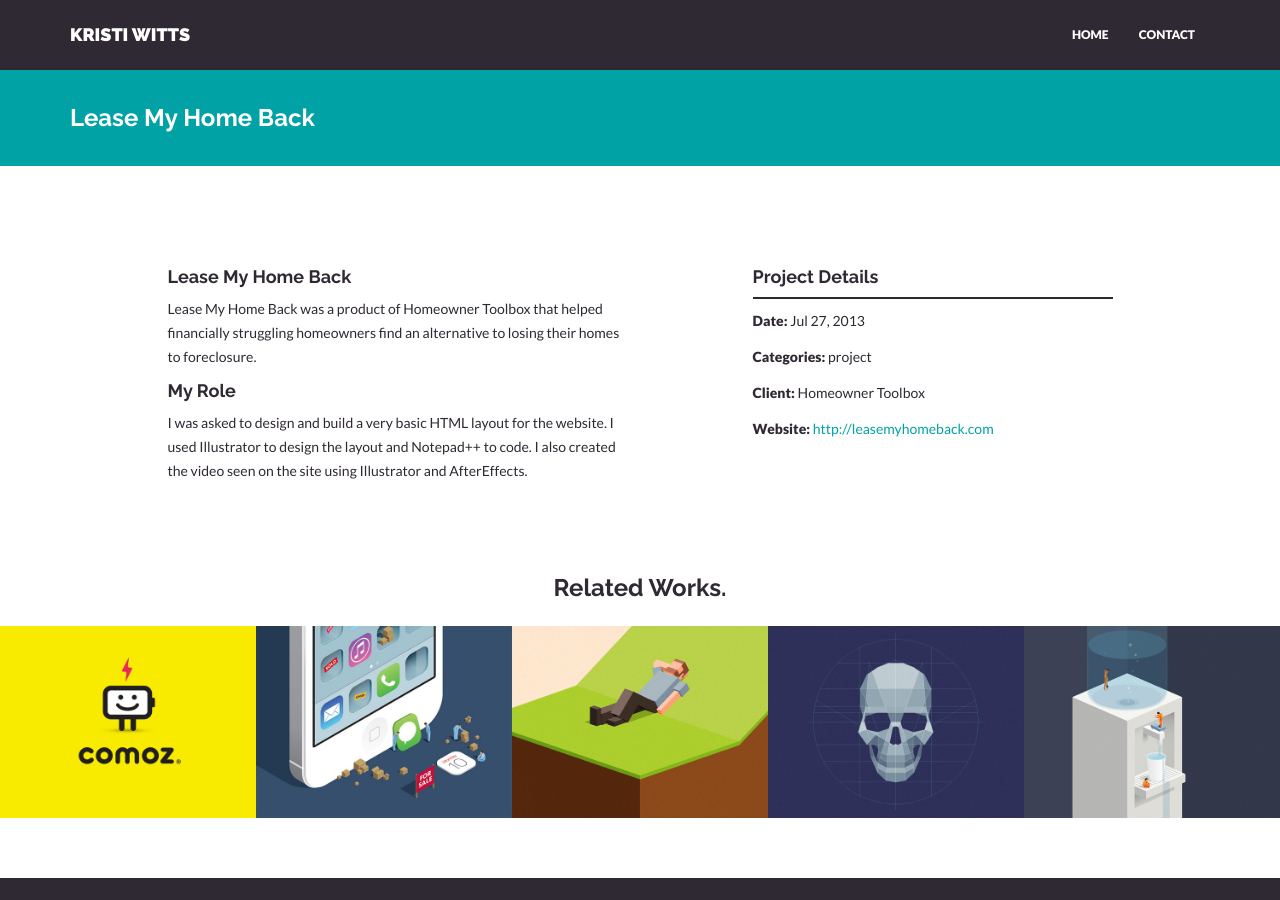
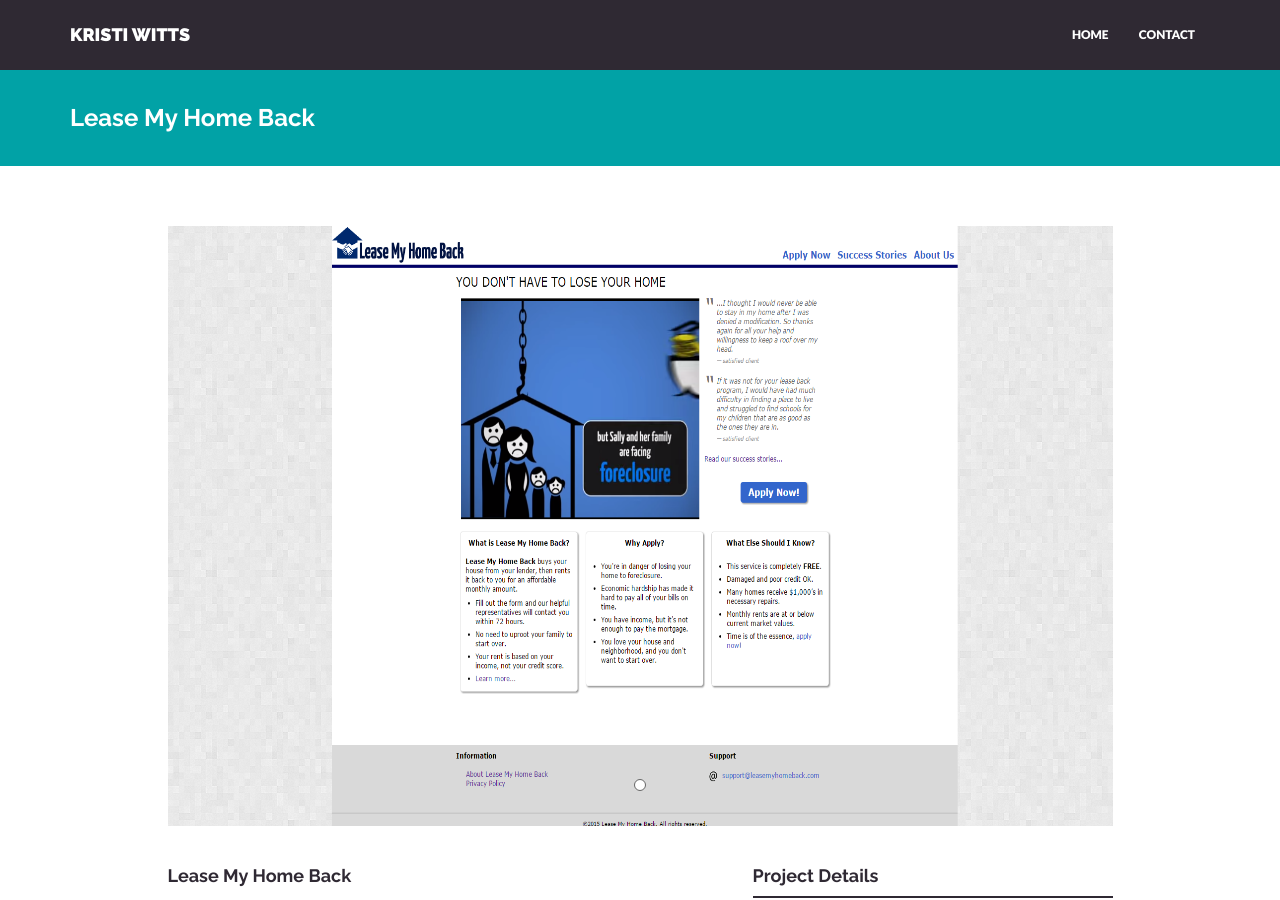
Before and after one commit to kwitts/kwitts.github.io, a Jekyll site: the page built from _posts/project/2013-07-27-lease-my-home-back.markdown, in a window 1280 px wide and 900 px high. Built offline with Jekyll 4.4.1, drawn with Linux system fonts in a browser that asks for light colours; nearby versions of some CDN libraries.

Commit message:
portfolio fixes

```diff
--- a/_layouts/project.html
+++ b/_layouts/project.html
@@ -20,7 +20,6 @@
             <h4>Project Details</h4>
             <div class="hline"></div>
             <p><b>Date:</b> {{ page.date | date: "%b %-d, %Y" }}</p>
-            <p><b>Categories:</b> {{ page.categories }}</p>
             <p><b>Client:</b> {{ page.client }}</p>
             <p><b>Website:</b> <a href="{{ page.website }}">{{ page.website }}</a></p>
         </div>
--- a/_posts/project/2013-07-27-lease-my-home-back.markdown
+++ b/_posts/project/2013-07-27-lease-my-home-back.markdown
@@ -8,6 +8,7 @@
 img: portfolio1.png
 thumb: thumb01.jpg
 carousel:
+- portfolio1.png
 client: Homeowner Toolbox
 website: http://leasemyhomeback.com
 ---
```
Also changed, not shown: assets/img/project/carousel/portfolio1.png (added), assets/img/project/carousel/portfolio2.png (added), 3 other files.
